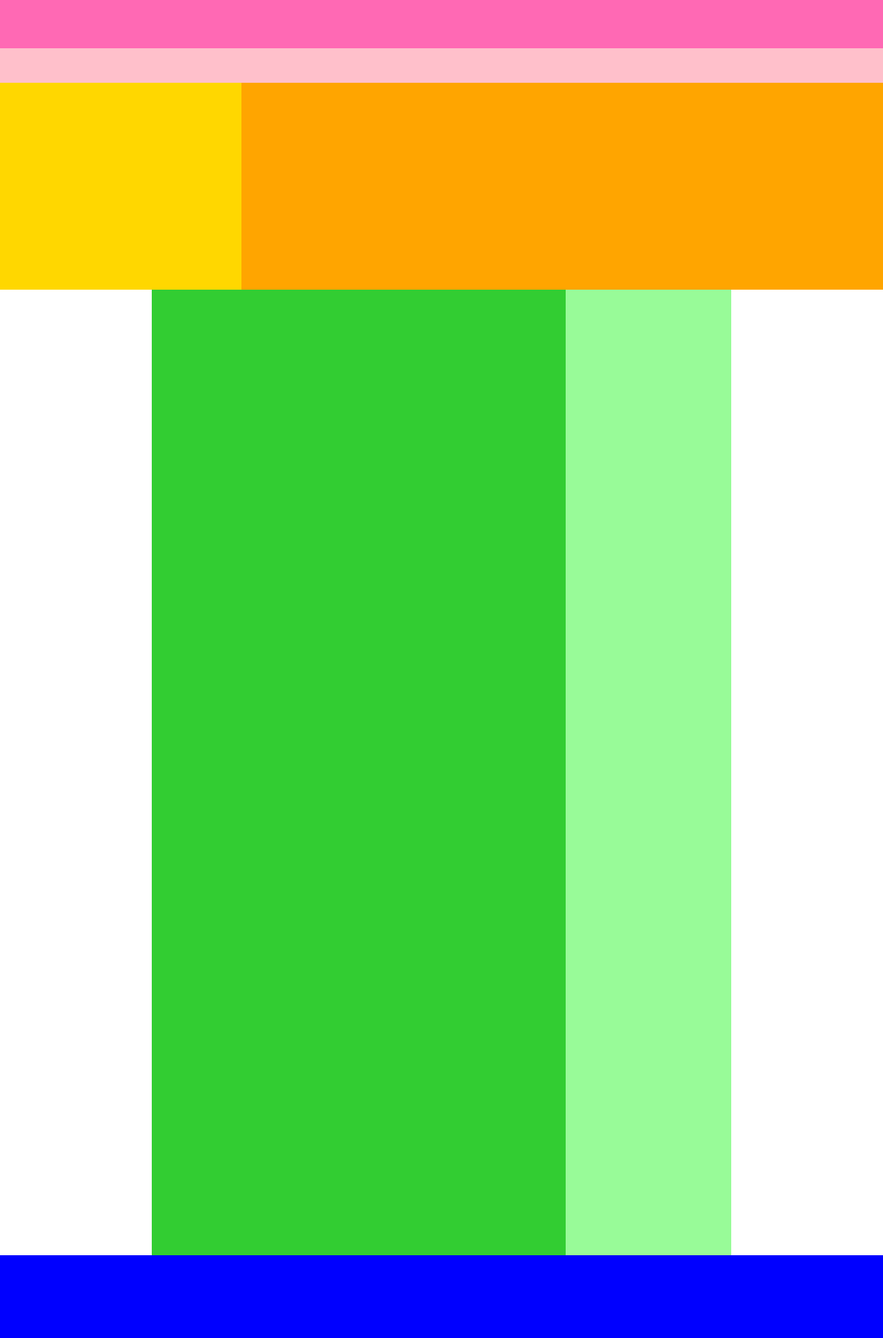
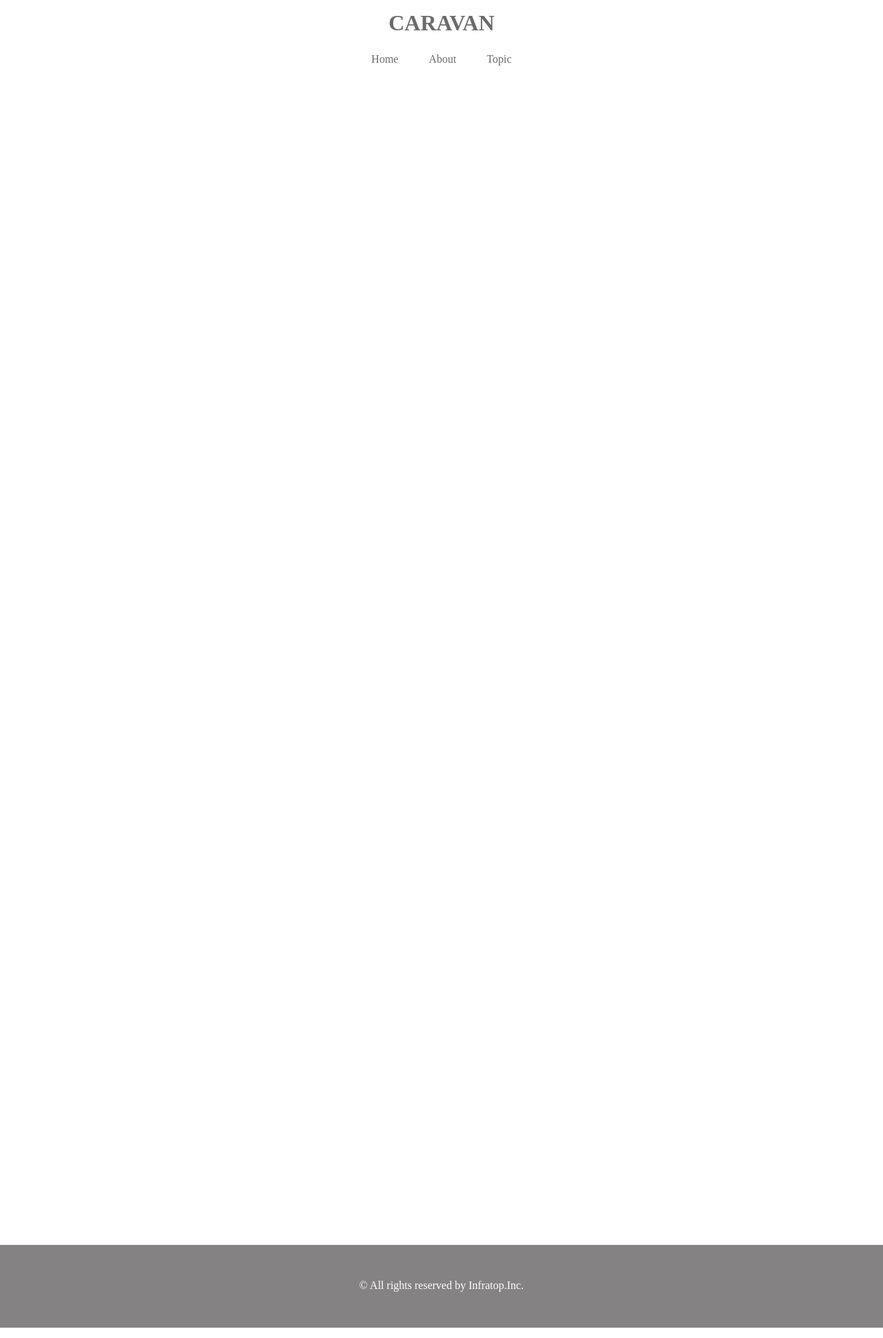
Before and after one commit to core-melt/1-5, a plain HTML site: page index.html in a window 1280 px wide. Shown: the whole page at 69% size. Drawn offline with Linux system fonts and the light colour scheme.

Commit message:
[Finish]1-5

```diff
--- /dev/null
+++ b/Q3.css
@@ -0,0 +1,18 @@
+*{
+	margin: 0;
+	padding: 0;
+	box-sizing: border-box;
+}
+
+header {
+	width: 10%;
+}
+.headline {
+	font-size: 22px;
+}
+nav {
+	text-align: center;
+}
+.list{
+	padding-left:40px;
+}
--- /dev/null
+++ b/chapter5_exercise.css
@@ -0,0 +1,133 @@
+*{
+	margin: 0;
+	padding: 0;
+	box-sizing: border-box;
+}
+.clearfix::after{
+  content: "";
+  display: block;
+  clear: both;
+}
+
+header{
+	width: 100%;
+	padding: 20px 0;
+	text-align: center;
+}
+
+nav{
+	width: 100%;
+	border: 1px solid black;
+}
+
+.list{
+	text-align: center;
+	padding: 10px 0;
+	margin: 0 auto;
+}
+.list-item {
+  list-style: none;
+  display: inline-block;
+  padding: 15px 0;
+  margin: 0 20px;
+}
+
+.main_green{
+	width: 800px;
+	padding-top: 50px;
+	margin: 0 auto;
+}
+.green_box1{
+	width: 200px;
+	height: 200px;
+	background-color: #e6ffe9;
+	float: left;
+}
+.green_box2{
+	width: 200px;
+	height: 200px;
+	background-color: #cbffd3;
+	float: left;
+}
+.green_box3{
+	width: 200px;
+	height: 200px;
+	background-color: #aeffdb;
+	float: left;
+}
+.green_box4{
+	width: 200px;
+	height: 200px;
+	background-color: #93ffab;
+	float: left;
+}
+
+.main_yellow{
+	width: 800px;
+	margin: 0 auto;
+}
+.yellow_box1{
+	width: 200px;
+	height: 200px;
+	background-color: #f3ffd8;
+	float: left;
+}
+.yellow_box2{
+	width: 200px;
+	height: 200px;
+	background-color: #edffbe;
+	float: left;
+}
+.yellow_box3{
+	width: 200px;
+	height: 200px;
+	background-color: #e9ffa5;
+	float: left;
+}
+.yellow_box4{
+	width: 200px;
+	height: 200px;
+	background-color: #e4ff8d;
+	float: left;
+}
+
+.main_blue{
+	width: 800px;
+	padding-bottom: 50px;
+	margin: 0 auto;
+}
+.blue_box1{
+	width: 200px;
+	height: 200px;
+	background-color: #d9e5ff;
+	float: left;
+}
+.blue_box2{
+	width: 200px;
+	height: 200px;
+	background-color: #bad3ff;
+	float: left;
+}
+.blue_box3{
+	width: 200px;
+	height: 200px;
+	background-color: #a4c6ff;
+	float: left;
+}
+.blue_box4{
+	width: 200px;
+	height: 200px;
+	background-color: #8eb8ff;
+	float: left;
+}
+
+footer{
+  width: 100%;
+  height: 120px;
+  text-align: center;
+  padding: 50px 0;
+  background-color: #848282;
+}
+.footer-text{
+  color: #fff;
+}
--- a/index.html
+++ b/index.html
@@ -7,11 +7,21 @@
   <title>CARAVAN</title>
 </head>
 <body>
-  <!-- header用のdiv -->
-  <div class="header">
-    <div class="header-top"></div>
-    <div class="header-bottom"></div>
-  </div>
+  <!-- header -->
+  <header>
+    <h1 class="headline">
+      <a href="index.html">CARAVAN</a>
+    </h1>
+  </header>
+  <nav>
+    <ul class="nav-list">
+      <li class="nav-list-item">
+        <a href="index.html">Home</a>
+      </li>
+      <li class="nav-list-item">About</li>
+      <li class="nav-list-item">Topic</li>
+    </ul>
+  </nav>
   <!-- main-visual用のdiv -->
   <div class="main-visual">
     <div class="main-visual-content"></div>
@@ -21,7 +31,9 @@
     <div class="blog"></div>
     <div class="sidebar"></div>
   </div>
-  <!-- footer用のdiv -->
-  <div class="footer"></div>
+  <!-- footer -->
+  <footer>
+    <p class="footer-text">© All rights reserved by Infratop.Inc.</p>
+  </footer>
 </body>
 </html>
--- a/style.css
+++ b/style.css
@@ -2,60 +2,73 @@
   margin: 0;
   padding: 0;
   box-sizing: border-box;
+  color: #6c6b6b;
 }
+a {
+  text-decoration: none;
+}
+
 /* clearfixを追加 */
 .clearfix::after {
   content: "";
   display: block;
   clear: both;
 }
-.header {
-  width: 100%; /* 横幅いっぱい */
-  height: 120px; /* 高さ120px */
-  background-color: red; /* 背景赤色 */
+
+header {
+  width: 90%;
+  padding: 15px 0;
+  margin: 0 auto;
+  text-align: center;
 }
-.header-top {
-  width: 100%; /* 横幅 */
-  height: 70px; /* 高さ */
-  background-color: hotpink; /* 背景色 */
+/* headerタグ内のheadlineクラスにのみ反映される */
+header .headline {
+  font-size: 32px;
 }
-.header-bottom {
-  width: 100%; /* 横幅 */
-  height: 50px; /* 高さ */
-  background-color: pink; /* 背景色 */
+
+.nav-list {
+  text-align: center;
+  padding: 10px 0;
+  margin: 0 auto;
+}
+.nav-list-item {
+  list-style: none;
+  display: inline-block;
+  margin: 0 20px;
 }
 
 .main-visual {
   width: 100%; /* 横幅 */
   height: 300px; /* 高さ */
-  background-color: orange; /* 背景色 */
 }
 .main-visual-content {
   width: 350px; /* 横幅を指定 */
   height: 300px; /* 親の高さに揃える */
-  background-color: gold; /* 背景色 */
 }
 
 .main {
   width: 840px; /* 横幅 */
   /*height: 1400px; /* 高さ（多めに設定） */
-  background-color: green; /* 背景色 */
   margin: 0 auto;
 }
 .blog {
   width: 600px;
   height: 1400px;
-  background-color: limegreen;
   float: left; /* 要素を左揃えで並べる */
 }
 .sidebar {
   width: 240px;
   height: 1400px;
-  background-color: palegreen;
   float: left; /* 要素を左揃えで並べる */
 }
-.footer {
-  width: 100%; /* 横幅 */
-  height: 120px; /* 高さ */
-  background-color: blue; /* 背景色 */
+
+footer {
+  width: 100%;
+  height: 120px;
+  text-align: center;
+  padding: 50px 0;
+  background-color: #848282;
 }
+.footer-text {
+  color: #fff;
+}
```
Also changed, not shown: Q3.html (added, +22 -0 lines), chapter5_exercise.html (added, +55 -0 lines), 確認問題.txt (added).
